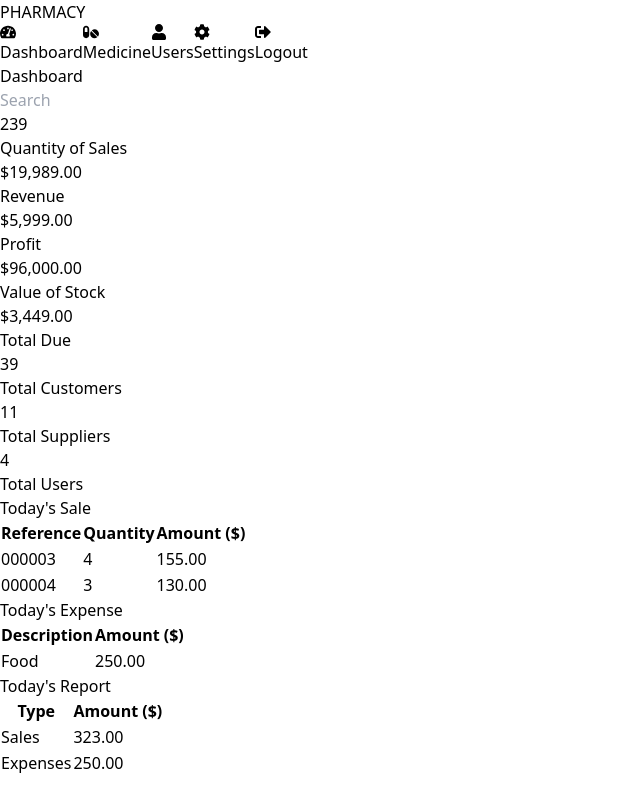
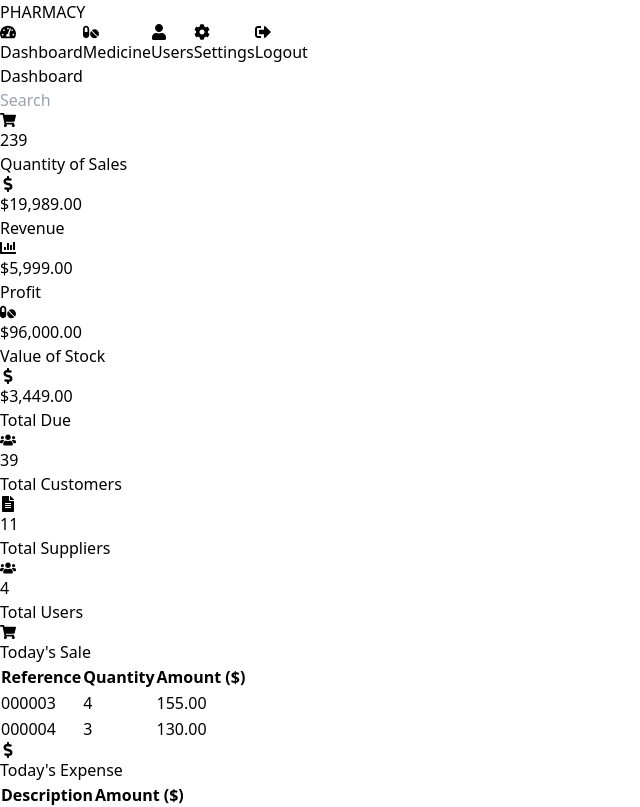
Before and after one commit to ProffMash/Dashboards, a React (Vite) app: page / in a window 1280 px wide. Shown: the top 807 px of the page, without its empty margins (0-640 px from the left). Built offline with nearby package versions, Linux system fonts and the light colour scheme.

Commit message:
added icons use in code

```diff
--- a/src/pharmacy/Dashboard.tsx
+++ b/src/pharmacy/Dashboard.tsx
@@ -1,13 +1,11 @@
 import React from 'react';
-import { FaPills, FaUsers, FaShoppingCart, FaDollarSign, FaFileAlt, FaCog, FaChartBar } from 'react-icons/fa';
+import { FaPills, FaUsers, FaShoppingCart, FaDollarSign, FaFileAlt,  FaChartBar } from 'react-icons/fa';
 
 const Dashboard: React.FC = () => {
   return (
     <div className="flex flex-col md:flex-row h-screen">
 
-      {/* Main Content */}
       <main className="flex-1 p-4 bg-gray-100">
-        {/* Header */}
         <div className="flex justify-between items-center mb-4">
           <h1 className="text-xl font-semibold">Dashboard</h1>
           <div className="flex items-center space-x-4">
@@ -20,47 +18,71 @@ const Dashboard: React.FC = () => {
           </div>
         </div>
 
-        {/* Stats Grid */}
         <div className="grid grid-cols-2 sm:grid-cols-3 lg:grid-cols-4 gap-4 mb-4">
-          <div className="bg-blue-500 text-white p-4 rounded-lg shadow">
+          <div className="bg-blue-500 text-white p-4 rounded-lg shadow flex items-center space-x-3">
+            <FaShoppingCart className="text-2xl" />
+            <div>
               <p>239</p>
               <p className="text-sm">Quantity of Sales</p>
             </div>
-          <div className="bg-green-500 text-white p-4 rounded-lg shadow">
+          </div>
+          <div className="bg-green-500 text-white p-4 rounded-lg shadow flex items-center space-x-3">
+            <FaDollarSign className="text-2xl" />
+            <div>
               <p>$19,989.00</p>
               <p className="text-sm">Revenue</p>
             </div>
-          <div className="bg-yellow-500 text-white p-4 rounded-lg shadow">
+          </div>
+          <div className="bg-yellow-500 text-white p-4 rounded-lg shadow flex items-center space-x-3">
+            <FaChartBar className="text-2xl" />
+            <div>
               <p>$5,999.00</p>
               <p className="text-sm">Profit</p>
             </div>
-          <div className="bg-orange-500 text-white p-4 rounded-lg shadow">
+          </div>
+          <div className="bg-orange-500 text-white p-4 rounded-lg shadow flex items-center space-x-3">
+            <FaPills className="text-2xl" />
+            <div>
               <p>$96,000.00</p>
               <p className="text-sm">Value of Stock</p>
             </div>
-          <div className="bg-pink-500 text-white p-4 rounded-lg shadow">
+          </div>
+          <div className="bg-pink-500 text-white p-4 rounded-lg shadow flex items-center space-x-3">
+            <FaDollarSign className="text-2xl" />
+            <div>
               <p>$3,449.00</p>
               <p className="text-sm">Total Due</p>
             </div>
-          <div className="bg-purple-500 text-white p-4 rounded-lg shadow">
+          </div>
+          <div className="bg-purple-500 text-white p-4 rounded-lg shadow flex items-center space-x-3">
+            <FaUsers className="text-2xl" />
+            <div>
               <p>39</p>
               <p className="text-sm">Total Customers</p>
             </div>
-          <div className="bg-red-500 text-white p-4 rounded-lg shadow">
+          </div>
+          <div className="bg-red-500 text-white p-4 rounded-lg shadow flex items-center space-x-3">
+            <FaFileAlt className="text-2xl" />
+            <div>
               <p>11</p>
               <p className="text-sm">Total Suppliers</p>
             </div>
-          <div className="bg-teal-500 text-white p-4 rounded-lg shadow">
+          </div>
+          <div className="bg-teal-500 text-white p-4 rounded-lg shadow flex items-center space-x-3">
+            <FaUsers className="text-2xl" />
+            <div>
               <p>4</p>
               <p className="text-sm">Total Users</p>
             </div>
           </div>
+        </div>
 
-        {/* Tables for Today's Sales, Expenses, and Reports */}
         <div className="grid grid-cols-1 md:grid-cols-2 lg:grid-cols-3 gap-4">
           {/* Today's Sale */}
           <div className="bg-blue-200 p-4 rounded-lg shadow">
-            <h2 className="text-lg font-semibold mb-2">Today's Sale</h2>
+            <h2 className="text-lg font-semibold mb-2 flex items-center">
+              <FaShoppingCart className="mr-2" /> Today's Sale
+            </h2>
             <table className="w-full text-sm">
               <thead>
                 <tr>
@@ -86,7 +108,9 @@ const Dashboard: React.FC = () => {
 
           {/* Today's Expense */}
           <div className="bg-teal-200 p-4 rounded-lg shadow">
-            <h2 className="text-lg font-semibold mb-2">Today's Expense</h2>
+            <h2 className="text-lg font-semibold mb-2 flex items-center">
+              <FaDollarSign className="mr-2" /> Today's Expense
+            </h2>
             <table className="w-full text-sm">
               <thead>
                 <tr>
@@ -105,7 +129,9 @@ const Dashboard: React.FC = () => {
 
           {/* Today's Report */}
           <div className="bg-pink-200 p-4 rounded-lg shadow">
-            <h2 className="text-lg font-semibold mb-2">Today's Report</h2>
+            <h2 className="text-lg font-semibold mb-2 flex items-center">
+              <FaFileAlt className="mr-2" /> Today's Report
+            </h2>
             <table className="w-full text-sm">
               <thead>
                 <tr>
```
Lines whose indentation alone changed are shown as unchanged.
